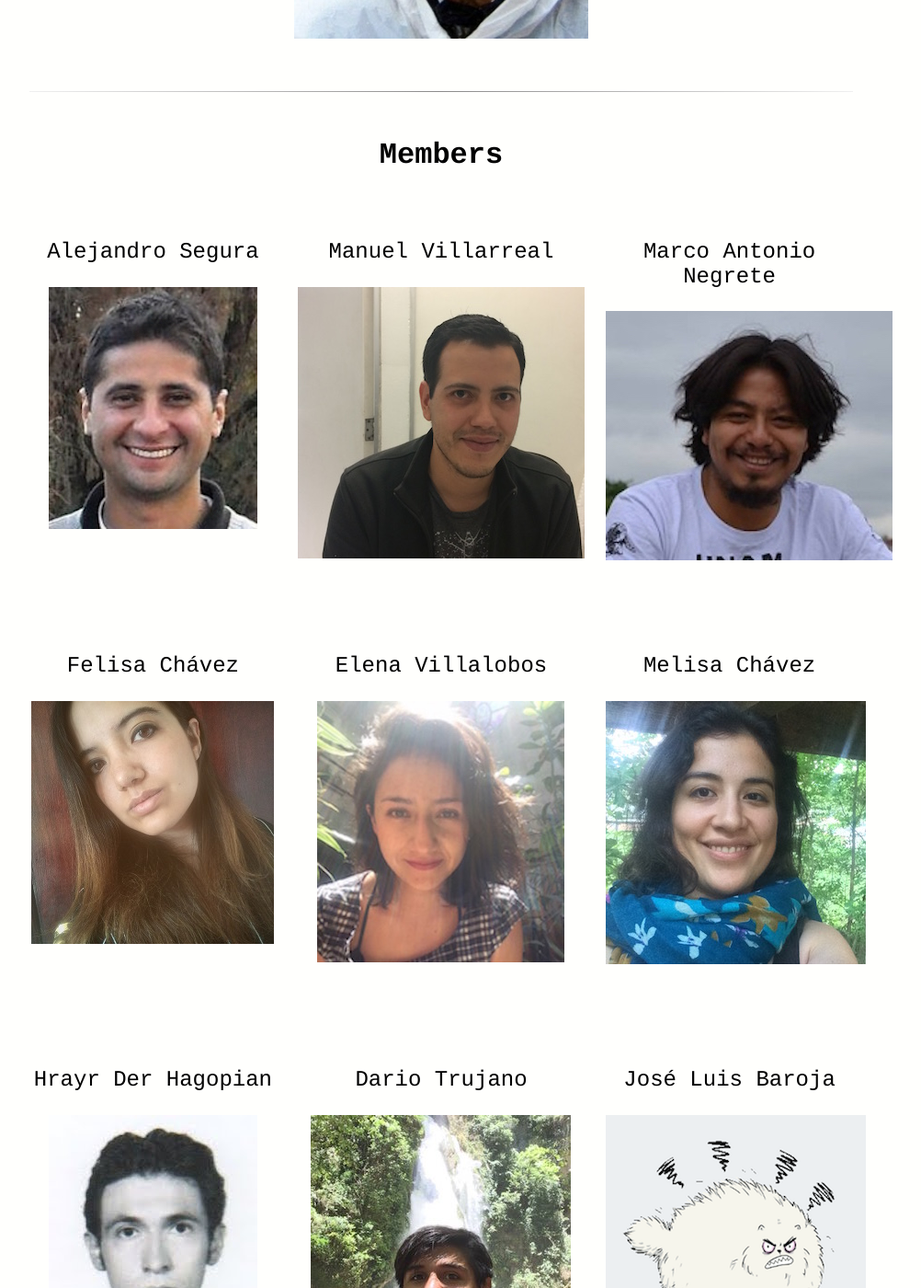
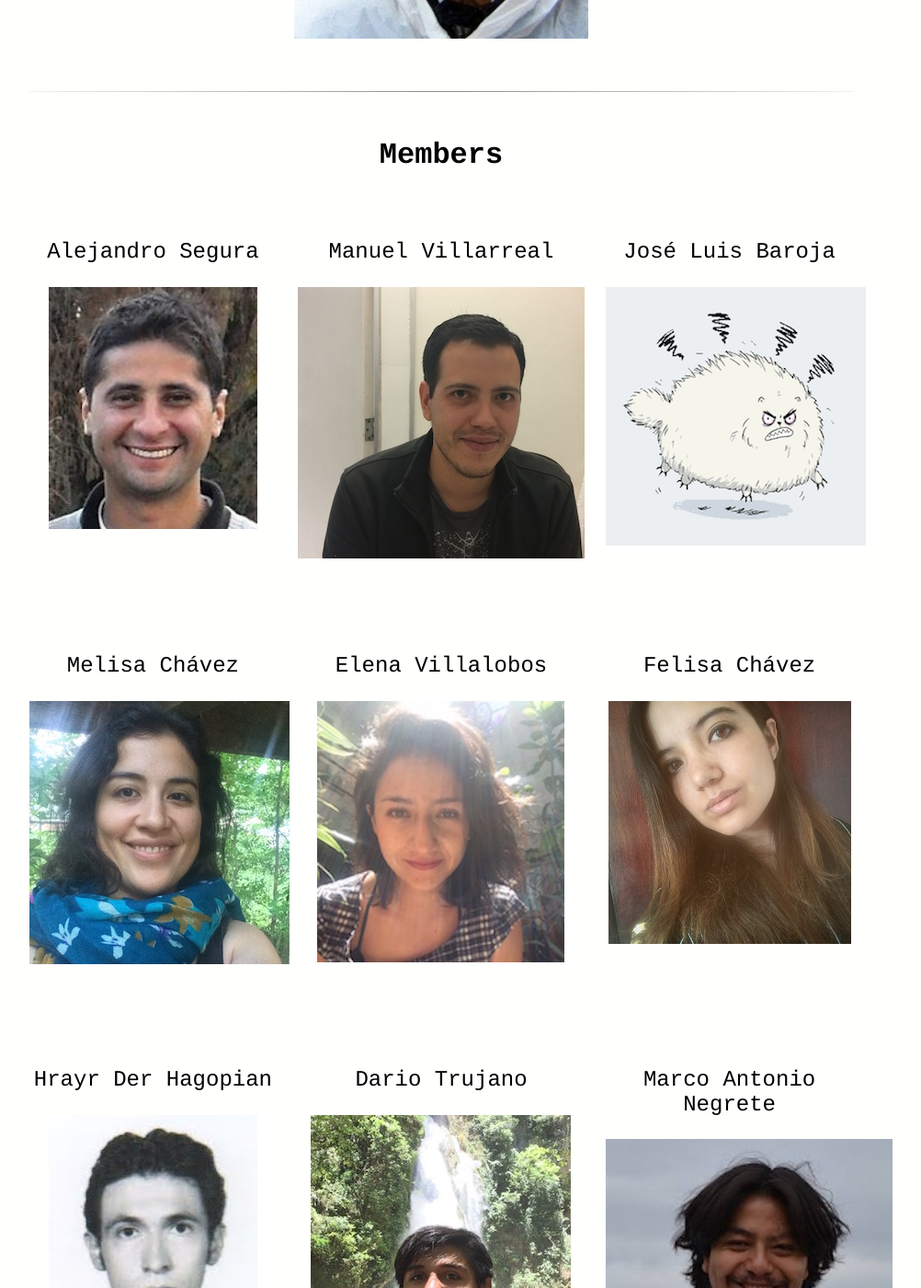
Before and after one commit to BouzasLab25/bouzaslab25.github.io, a Jekyll site: the page built from people/index.html, in a window 1280 px wide and 1400 px high, scrolled down 692 px. Shown: the whole window at 92% size, without its empty margins (160-1162 px from the left). Built offline with Jekyll 4.4.1, drawn with Linux system fonts in a browser that asks for light colours.

Commit message:
Update index.html

```diff
--- a/people/index.html
+++ b/people/index.html
@@ -23,13 +23,13 @@ title: Lab25 Members
   </div>
 
   <div class="right">
-   <p><a class='lu' href="/people/marco.html">Marco Antonio Negrete</a></p>
-	  <a href="/people/marco.html"><img class="displayed" src="/images/marco.jpg" /></a>
-  </div>
+	  <p><a class='lu' href="/people/luis.html">José Luis Baroja</a></p>
+	  <a href="/people/luis.html"><img class="displayed" src="/images/luis.jpg" /></a>
+     </div>
 
   <div class="left">
-   <p><a class='lu' href="/people/felisa.html">Felisa Chávez</a></p>
-	  <a href="/people/felisa.html"><img class="displayed" src="/images/Adrifelcha.jpg" /></a>
+	<p><a class='lu' href="/people/melisa.html">Melisa Chávez</a></p>
+	  <a href="/people/melisa.html"><img class="displayed" src="/images/melisa.JPG" /></a>
   </div>
 
   <div class="center" >
@@ -38,8 +38,8 @@ title: Lab25 Members
   </div>
 
   <div class="right">
-      <p><a class='lu' href="/people/melisa.html">Melisa Chávez</a></p>
-	  <a href="/people/melisa.html"><img class="displayed" src="/images/melisa.JPG" /></a>
+   <p><a class='lu' href="/people/felisa.html">Felisa Chávez</a></p>
+	  <a href="/people/felisa.html"><img class="displayed" src="/images/Adrifelcha.jpg" /></a>
   </div>
 
       <div class="left">
@@ -53,8 +53,9 @@ title: Lab25 Members
   </div>
 
   <div class="right">
-      <p><a class='lu' href="/people/luis.html">José Luis Baroja</a></p>
-	  <a href="/people/luis.html"><img class="displayed" src="/images/luis.jpg" /></a>
+<p><a class='lu' href="/people/marco.html">Marco Antonio Negrete</a></p>
+	  <a href="/people/marco.html"><img class="displayed" src="/images/marco.jpg" /></a>
+
   </div>
 
     <div class="left">
```
